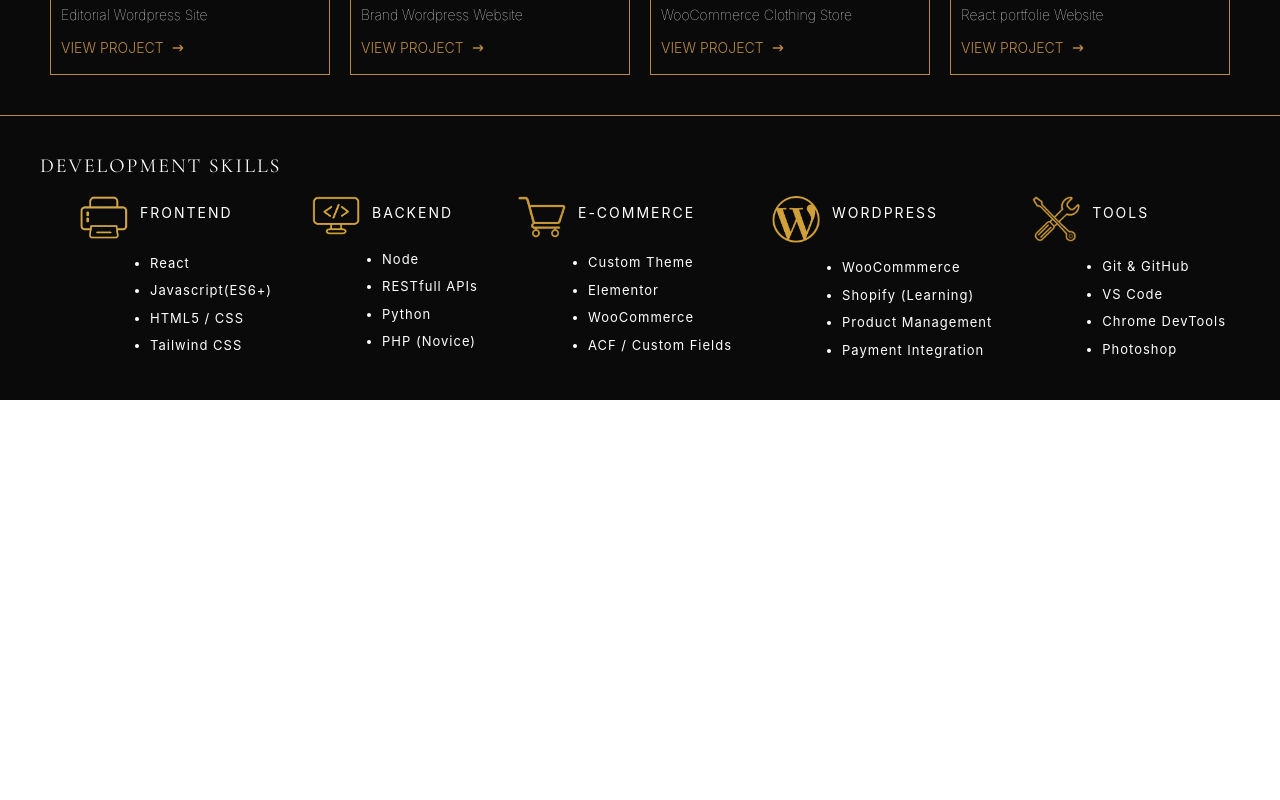
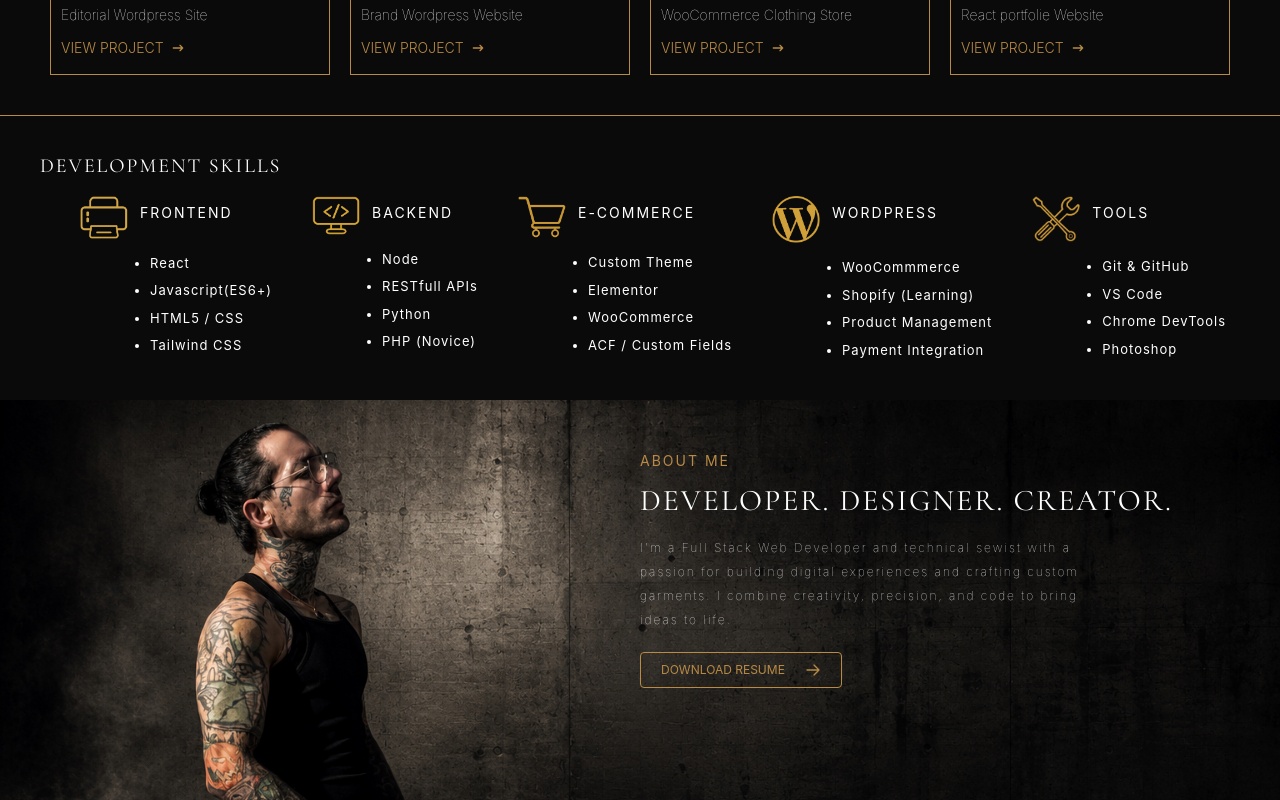
Before and after one commit to LuisChevere/New_react_portfolio, a React (Vite) app in the folder my-portfolio/: page / in a window 1280 px wide. Shown: the part 988-1788 px from the top of the page. Before the commit the page ends 1388 px from the top, so only its background shows below. Built offline with nearby package versions, Linux system fonts and the light colour scheme.

Commit message:
updated hero image, created About Me section

```diff
--- a/my-portfolio/src/App.jsx
+++ b/my-portfolio/src/App.jsx
@@ -1,6 +1,7 @@
 import Hero from "./components/Hero";
 import Projects from "./components/Projects";
 import Skills from "./components/Skills";
+import About from "./components/About";
 
 function App() {
   return (
@@ -8,6 +9,7 @@ function App() {
       <Hero />
       <Projects />
       <Skills />
+      <About />
     </>
   );
 }
--- a/my-portfolio/src/components/About.jsx
+++ b/my-portfolio/src/components/About.jsx
@@ -1,3 +1,57 @@
+import Background from "../assets/images/About-me.jpg";
+
 function About() {
-  return <section></section>;
+  return (
+    <section
+      id="Hero"
+      style={{
+        minHeight: "50vh",
+        width: "100%",
+        backgroundImage: `url(${Background})`,
+        backgroundSize: "cover",
+        backgroundPosition: "40% 20%",
+        backgroundRepeat: "no-repeat",
+      }}
+    >
+      <div className="pl-[50%] pt-[50px]">
+        <p className="text-[#B88A46] text-[14px] tracking-[2px] pb-[15px] uppercase">
+          About Me
+        </p>
+        <h1 className="font-['Cormorant_Garamond'] text-[30px] font-normal tracking-[2px] text-white leading-none pb-[20px] uppercase">
+          Developer. Designer. Creator.
+        </h1>
+        <p className="text-white text-[12px] font-thin tracking-[2px] pb-[20px] leading-6">
+          I'm a Full Stack Web Developer and technical sewist with a
+          <br />
+          passion for building digital experiences and crafting custom
+          <br />
+          garments. I combine creativity, precision, and code to bring
+          <br />
+          ideas to life.
+        </p>
+        <div className="flex gap-5 pb-[20px]">
+          <button class=" text-[12px] hover:bg-[#8A8A8A] text-[#B88A46] py-2 px-5 border border-[#B88A46] uppercase rounded">
+            <a href="#Projects" className="inline-flex items-center gap-5">
+              Download Resume
+              <svg
+                class="h-4 w-4"
+                fill="none"
+                viewBox="0 0 24 24"
+                stroke-width="2"
+                stroke="currentColor"
+              >
+                <path
+                  stroke-linecap="round"
+                  stroke-linejoin="round"
+                  d="M13.5 4.5L21 12m0 0l-7.5 7.5M21 12H3"
+                />
+              </svg>
+            </a>
+          </button>
+        </div>
+      </div>
+    </section>
+  );
 }
+
+export default About;
--- a/my-portfolio/src/components/Hero.jsx
+++ b/my-portfolio/src/components/Hero.jsx
@@ -1,4 +1,4 @@
-import Background from "../assets/images/newHeadshot.jpg";
+import Background from "../assets/images/Newheadshot.jpg";
 import NavBar from "./Navbar";
 import reactLogo from "../assets/logos/React-logo.png";
 import Wordpress from "../assets/logos/Wordpress-grey.png";
--- a/my-portfolio/src/components/heroContent.jsx
+++ /dev/null
@@ -1,90 +0,0 @@
-import reactLogo from "../assets/logos/React-logo.png";
-import Wordpress from "../assets/logos/Wordpress-grey.png";
-import Woo from "../assets/logos/woo.png";
-import JS from "../assets/logos/Js.png";
-import TW from "../assets/logos/Tailwind.png";
-import css from "../assets/logos/CSS.png";
-
-const logos = [
-  {
-    title: "React",
-    image: reactLogo,
-  },
-  {
-    title: "Wordpress",
-    image: Wordpress,
-  },
-  {
-    title: "WooCommerce",
-    image: Woo,
-  },
-  {
-    title: "Javascript",
-    image: JS,
-  },
-  {
-    title: "Tailwind",
-    image: TW,
-  },
-  {
-    title: "CSS",
-    image: css,
-  },
-];
-
-function heroContent() {
-  return (
-    <div className="pl-[40px] pt-[50px]">
-      <p className="text-[#B88A46] text-[10px] tracking-[2px] pb-[15px] uppercase">
-        full stack web developer
-      </p>
-      <h1 className="font-['Cormorant_Garamond'] text-[70px] font-normal tracking-[2px] text-white leading-none pb-[20px]">
-        I BUILD DIGITAL <br />
-        EXPERIENCES
-      </h1>
-      <p className="text-white text-[12px] font-thin tracking-[2px] pb-[20px] leading-6">
-        Crafting modern high-performance websites and
-        <br />
-        ecommerce solutions that are built with purpose,
-        <br />
-        designed with intention, and made to last.
-      </p>
-      <div className="flex gap-5 pb-[20px]">
-        <button class=" bg-[#B88A46] text-[12px] hover:bg-[#8A8A8A] text-black py-2 px-5 border border-[#B88A46] uppercase rounded">
-          <a href="#Projects" className="inline-flex items-center gap-5">
-            view my work
-            <svg
-              class="h-4 w-4"
-              fill="none"
-              viewBox="0 0 24 24"
-              stroke-width="2"
-              stroke="currentColor"
-            >
-              <path
-                stroke-linecap="round"
-                stroke-linejoin="round"
-                d="M13.5 4.5L21 12m0 0l-7.5 7.5M21 12H3"
-              />
-            </svg>
-          </a>
-        </button>
-
-        <button class="inline-flex items-center gap-5 text-[12px] hover:bg-[#8A8A8A] text-white py-2 px-10 border border-[#B88A46] uppercase rounded">
-          <a href="#About">about me</a>
-        </button>
-      </div>
-      <p className="text-[#8A8A8A] text-[10px] tracking-[2px] uppercase">
-        technologies i use
-      </p>
-      <div className="inline-flex gap-8 pt-[20px]">
-        {logos.map((logo) => (
-          <a key={logo.image}>
-            <img className="w-10 h-10" src={logo.image} alt="React Logo" />
-          </a>
-        ))}
-      </div>
-    </div>
-  );
-}
-
-export default heroContent;
```
Also changed, not shown: my-portfolio/src/assets/images/About-me.jpg (added), my-portfolio/src/assets/images/Newheadshot.jpg.
